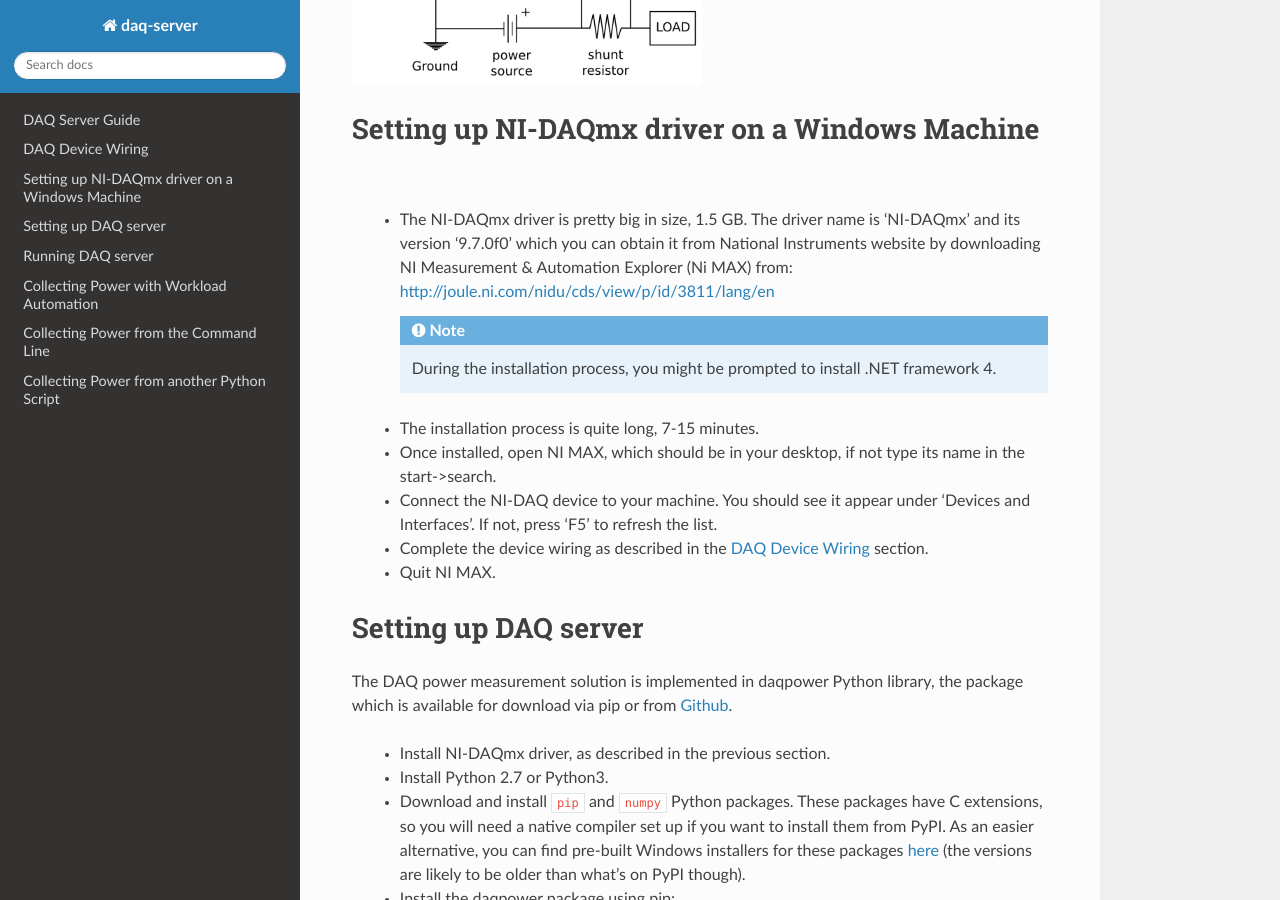
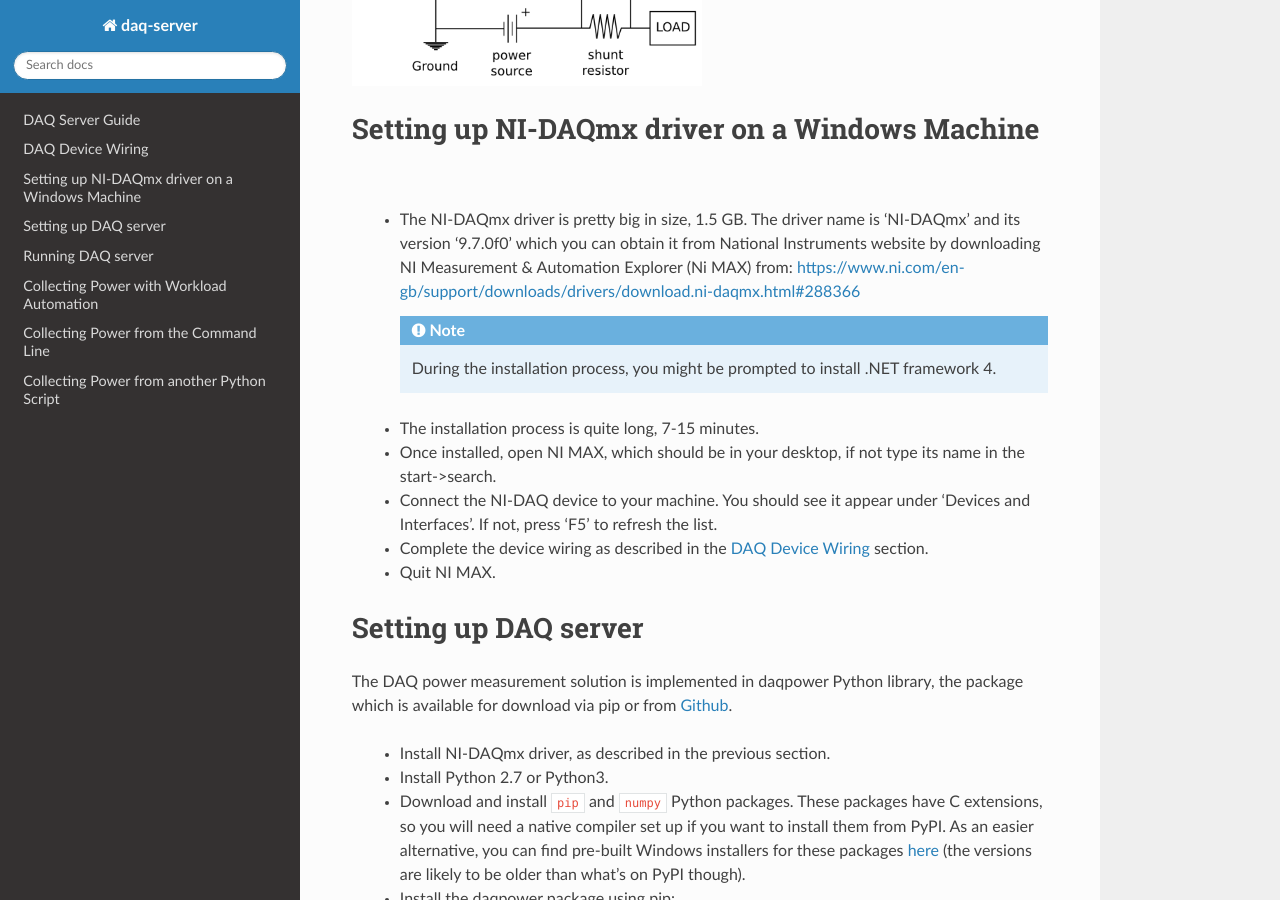
Before and after one commit to ARM-software/daq-server, a Sphinx documentation site: the page built from doc/source/index.rst, in a window 1280 px wide and 900 px high, scrolled down 1842 px. Built offline with Sphinx 7.4.7 and the Read the Docs theme 2.0.0, drawn with Linux system fonts in a browser that asks for light colours; some of the changed lines change nothing that is shown.

Commit message:
doc: Update the NI-DAQmx driver URL
The URL for the NI-DAQmx driver is outdated.

```diff
--- a/doc/source/index.rst
+++ b/doc/source/index.rst
@@ -80,7 +80,7 @@
    - The NI-DAQmx driver is pretty big in size, 1.5 GB. The driver name is
      'NI-DAQmx' and its version '9.7.0f0' which you can obtain it from National
      Instruments website by downloading NI Measurement & Automation Explorer (Ni
-     MAX) from: http://joule.ni.com/nidu/cds/view/p/id/3811/lang/en
+     MAX) from: https://www.ni.com/en-gb/support/downloads/drivers/download.ni-daqmx.html#288366
 
      .. note:: During the installation process, you might be prompted to install
               .NET framework 4.
```
